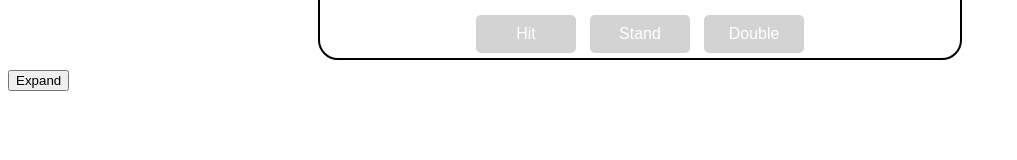
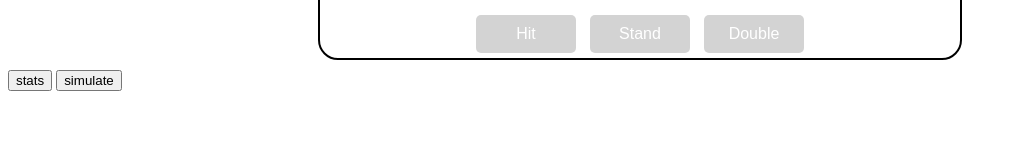
Before and after one commit to lukelin15/CardCounting, a SvelteKit app: page / in a window 1280 px wide. Shown: the part 394-554 px from the top of the page, without its empty margins (0-1017 px from the left). Built offline with nearby package versions, Linux system fonts and the light colour scheme.

Commit message:
more buttons on home

```diff
--- a/src/components/App.svelte
+++ b/src/components/App.svelte
@@ -9,15 +9,18 @@
   let stats = false;
   let simulate = false;
 
-  function reset() {
+  function statsButton() {
     stats = !stats;
+  }
+  function simultateButton() {
     simulate = !simulate;
   }
 </script>
 
 <main>
   <Base stats={stats} simulate={simulate}/>
-  <button on:click={reset}>Expand</button>
+  <button on:click={statsButton}>stats</button>
+  <button on:click={simultateButton}>simulate</button>
 
 
   <!-- makes Base the only visible thing -->
```
